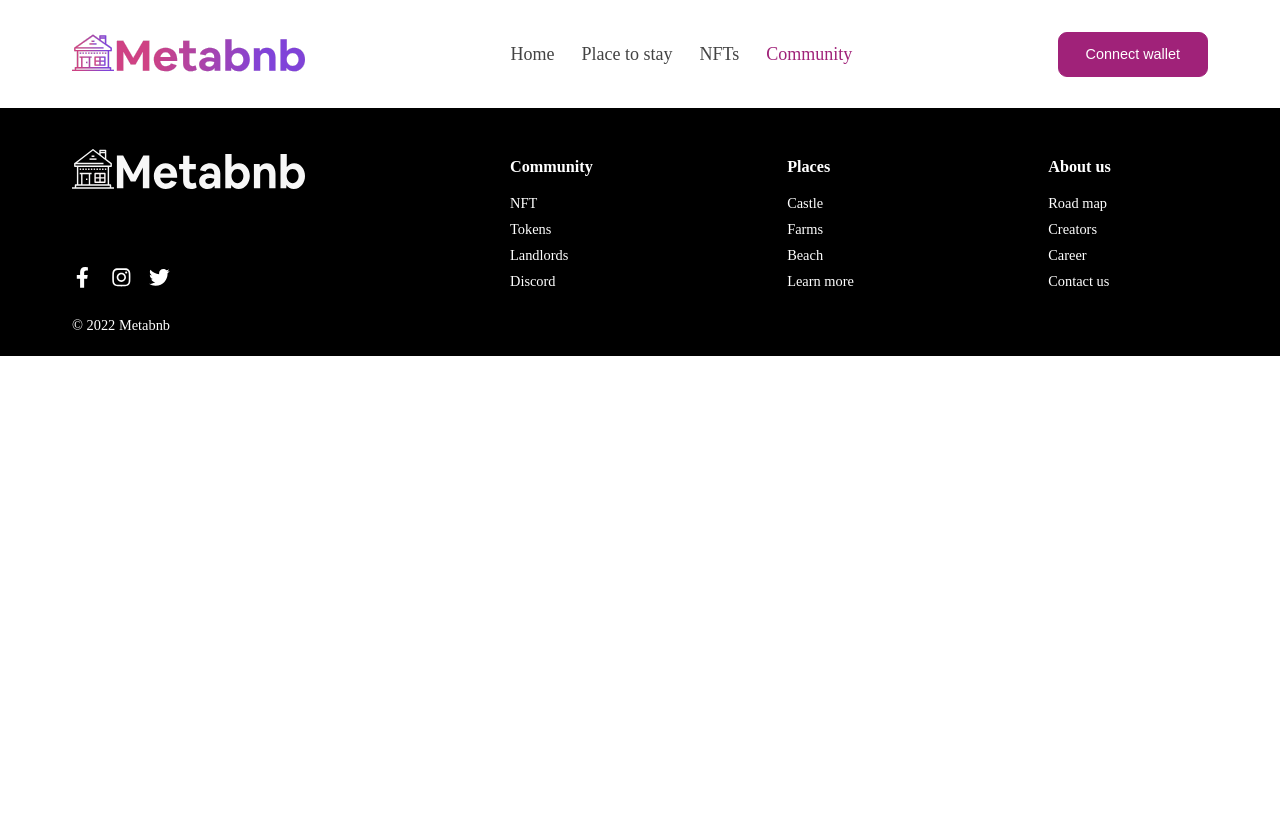
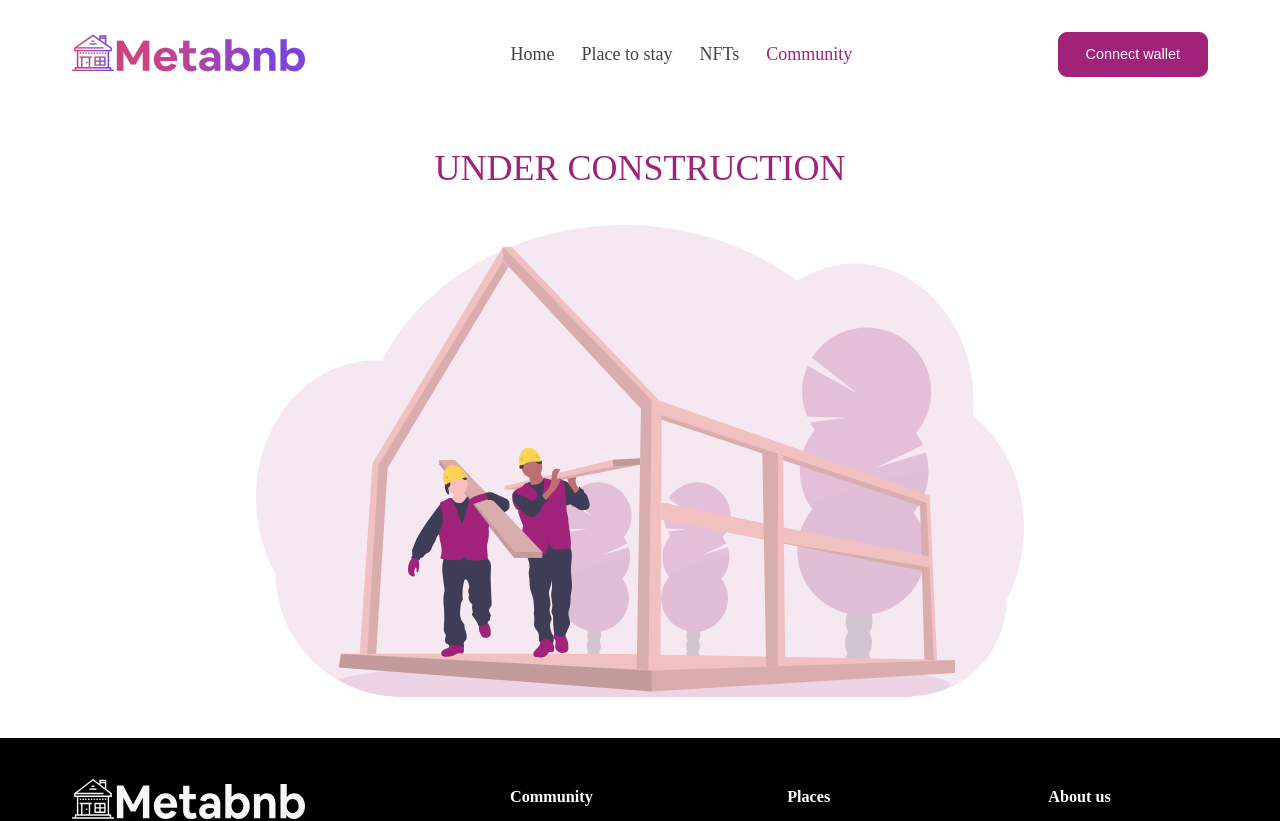
Before and after one commit to ejim11/metabnb-app, a React (Create React App) app: page /community in a window 1280 px wide. Shown: the top 821 px of the page. Before the commit the page ends 800 px from the top, so only its background shows below. Built offline with nearby package versions, Linux system fonts and the light colour scheme; a web font is replaced by a local one.

Commit message:
feat: not found comp added

```diff
--- a/src/App.js
+++ b/src/App.js
@@ -3,6 +3,7 @@ import { Routes, Route } from "react-router-dom";
 import Home from "./Pages/Home";
 import PlaceToStay from "./Pages/PlaceToStay";
 import "./App.scss";
+import NotFound from "./components/NotFound/NotFound";
 
 function App() {
   return (
@@ -11,6 +12,7 @@ function App() {
         <Routes>
           <Route path="/" element={<Home />} />
           <Route path="/place-to-stay" element={<PlaceToStay />} />
+          <Route path="*" element={<NotFound />} />
         </Routes>
       </Layout>
     </div>
--- /dev/null
+++ b/src/components/NotFound/NotFound.js
@@ -0,0 +1,15 @@
+import underConstructionImg from "../../assets/undraw_under_construction_-46-pa.svg";
+import classes from "./NotFound.module.scss";
+
+const NotFound = () => {
+  return (
+    <section className={classes["not-found-sect"]}>
+      <p>UNDER CONSTRUCTION</p>
+      <div className={classes["img"]}>
+        <img src={underConstructionImg} alt="under-construction-img" />
+      </div>
+    </section>
+  );
+};
+
+export default NotFound;
--- /dev/null
+++ b/src/components/NotFound/NotFound.module.scss
@@ -0,0 +1,27 @@
+@import "../../scss/base";
+@import "../../scss/mixin";
+
+.not-found-sect {
+    width: 100%;
+    height: 70rem;
+    display: flex;
+    flex-direction: column;
+    align-items: center;
+    justify-content: center;
+    padding: 4rem 0;
+
+    & p {
+        font-size: 4rem;
+        margin: 0 0 4rem;
+        color: $color-primary;
+        text-align: center;
+    }
+
+    & .img {
+        width: 60%;
+
+        @include respond(phone) {
+            width: 80%;
+        }
+    }
+}
```
Also changed, not shown: src/assets/undraw_under_construction_-46-pa.svg (added).
